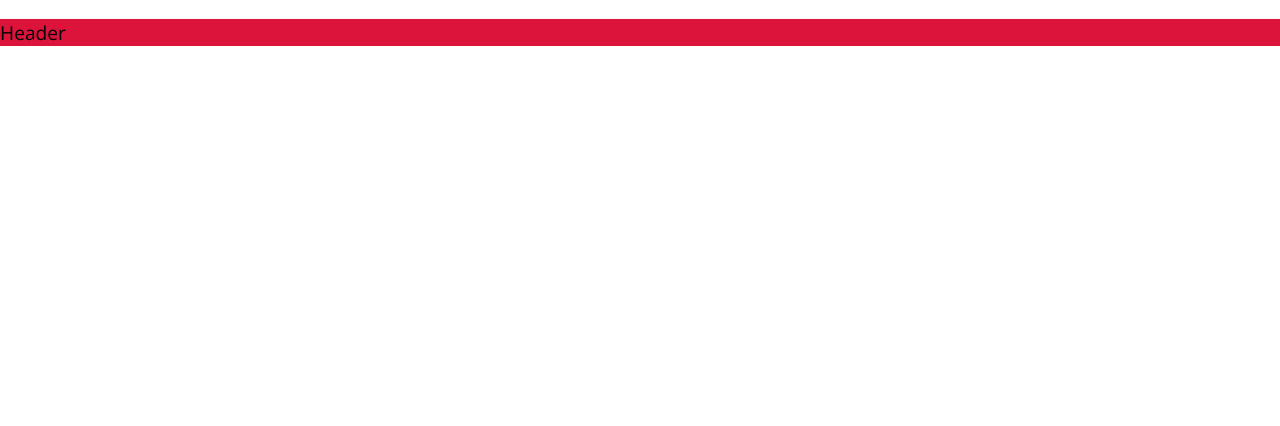
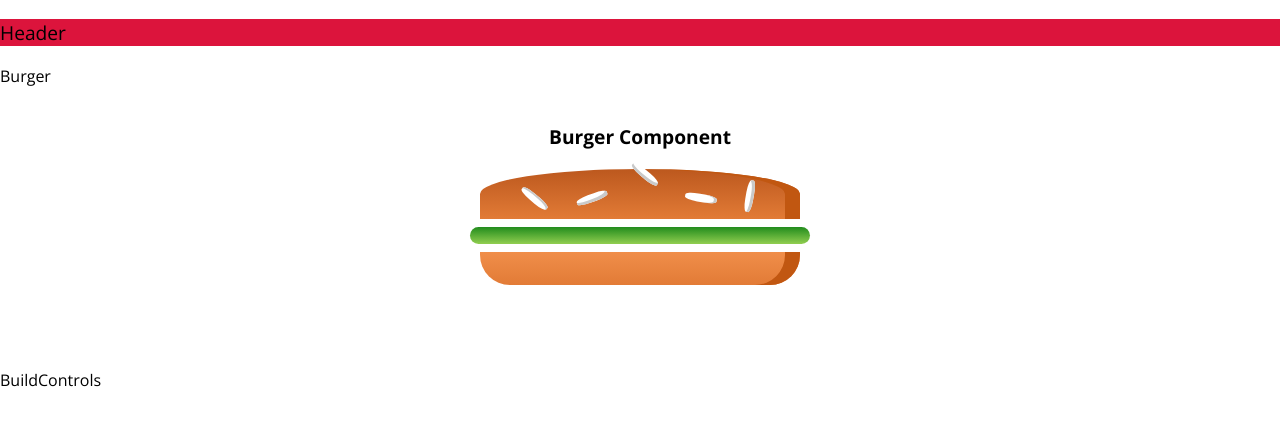
Before and after one commit to Nutod/react-burger-builder, a React app: page / in a window 1280 px wide. Shown: the top 426 px of the page. Built offline with nearby package versions, Linux system fonts and the light colour scheme.

Commit message:
Display issues for the Burger fixed

```diff
--- a/src/components/Burger/Burger.js
+++ b/src/components/Burger/Burger.js
@@ -1,14 +1,26 @@
 import React from "react";
 import "./Burger.css";
 import BurgerIngredient from "./BurgerIngredient/BurgerIngredient";
+import styled from "styled-components";
+
+const BurgerDiv = styled.div`
+	width: 50vh;
+	margin: auto;
+	height: 250px;
+	overflow: hidden;
+	text-align: center;
+	font-weight: bold;
+	font-size: 1.2rem;
+`;
 
 const Burger = props => {
 	return (
-		<div className="Burger">
+		<BurgerDiv>
 			<p>Burger Component</p>
+			<BurgerIngredient type="bread-top" />
 			<BurgerIngredient type="salad" />
 			<BurgerIngredient type="bread-bottom" />
-		</div>
+		</BurgerDiv>
 	);
 };
 
--- a/src/components/Burger/BurgerIngredient/BurgerIngredient.js
+++ b/src/components/Burger/BurgerIngredient/BurgerIngredient.js
@@ -1,4 +1,4 @@
-import React, { Component } from "react";
+import React, { Component, Fragment } from "react";
 import "./BurgerIngredient.css";
 import styled from "styled-components";
 
@@ -148,6 +148,6 @@ export default class BurgerIngredient extends Component {
 			default:
 				break;
 		}
-		return <div>{ingredient}</div>;
+		return <Fragment>{ingredient}</Fragment>;
 	}
 }
--- a/src/containers/Layout.js
+++ b/src/containers/Layout.js
@@ -2,7 +2,6 @@ import React, { Component, Fragment } from "react";
 import BurgerBuilder from "../components/BurgerBuilder/BurgerBuilder";
 import "./Layout.css";
 import styled from "styled-components";
-import BurgerIngredient from "../components/Burger/BurgerIngredient/BurgerIngredient";
 
 const MainParagraph = styled.p`
 	font-size: 1.2rem;
@@ -18,8 +17,7 @@ export default class Layout extends Component {
 			<Fragment>
 				<MainParagraph>Header</MainParagraph>
 				<main>
-					{/* <BurgerBuilder /> */}
-					<BurgerIngredient type="salad" />
+					<BurgerBuilder />
 				</main>
 			</Fragment>
 		);
```
